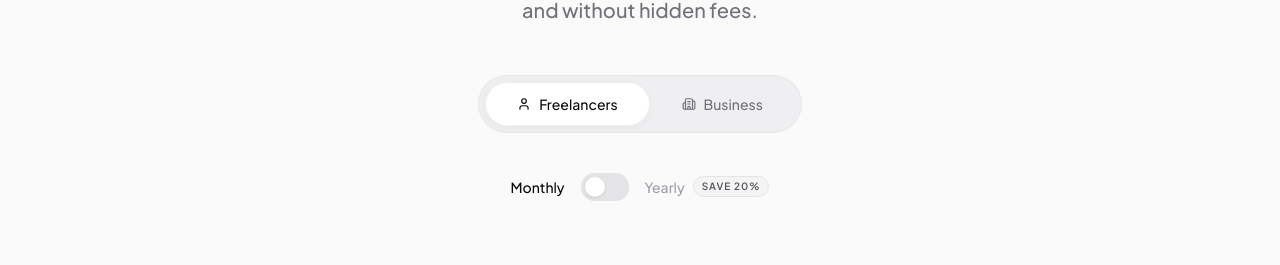
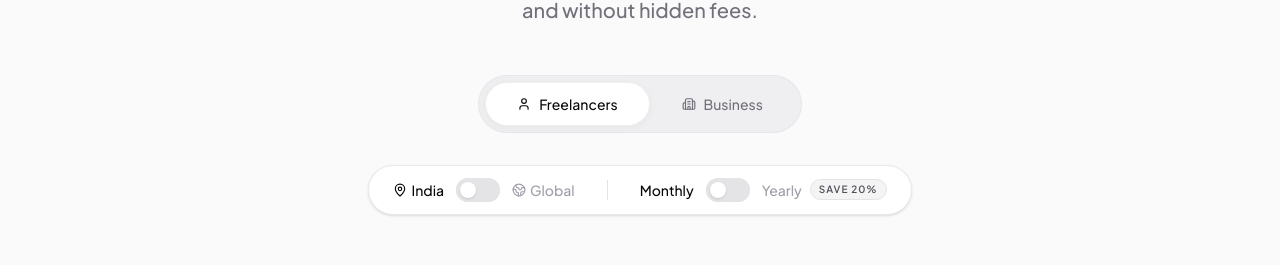
Before and after one commit to hirenmasaliya/aptro-website, a Next.js app: page /pricing in a window 1280 px wide. Shown: the part 470-735 px from the top of the page. Built offline with nearby package versions, Linux system fonts and the light colour scheme; no server answers.

Commit message:
pricing problem solve

```diff
--- a/app/pricing/page.tsx
+++ b/app/pricing/page.tsx
@@ -6,6 +6,8 @@ import {
   User,
   Building2,
   CheckCircle2,
+  Globe2,
+  MapPin
 } from "lucide-react";
 import { motion, AnimatePresence, Variants } from "framer-motion";
 import { Plus_Jakarta_Sans } from "next/font/google";
@@ -31,6 +33,13 @@ const staggerContainer: Variants = {
   }
 };
 
+interface PriceDetails {
+  monthly: number;
+  yearly: number;
+  textMonthly: string;
+  textYearly: string;
+}
+
 interface Plan {
   id: string;
   name: string;
@@ -38,12 +47,8 @@ interface Plan {
   isPopular: boolean;
   features: string[];
   prices: {
-    IN: {
-      monthly: number;
-      yearly: number;
-      textMonthly: string;
-      textYearly: string;
-    };
+    IN: PriceDetails;
+    US?: PriceDetails;
   };
   specialOffer?: string;
 }
@@ -51,6 +56,7 @@ interface Plan {
 export default function PricingPage() {
   const [role, setRole] = useState<"freelancers" | "business">("freelancers");
   const [isYearly, setIsYearly] = useState(false);
+  const [region, setRegion] = useState<"IN" | "US">("IN");
   const [plans, setPlans] = useState<Plan[]>([]);
   const [isLoading, setIsLoading] = useState(true);
 
@@ -60,6 +66,7 @@ export default function PricingPage() {
         const response = await fetch("/api/plans");
         if (!response.ok) throw new Error(`HTTP error! status: ${response.status}`);
         const json = await response.json();
+        console.log(json.data);
         if (json.success) setPlans(json.data || []);
       } catch (error) {
         console.error("Fetch error:", error);
@@ -88,7 +95,7 @@ export default function PricingPage() {
         />
       </div>
 
-      <div className="max-w-6xl mx-auto px-6 relative z-10">
+      <div className="max-w-8xl mx-auto px-6 relative z-10">
 
         {/* --- HEADER --- */}
         <motion.div
@@ -119,10 +126,10 @@ export default function PricingPage() {
             Choose the perfect plan for your scale. Always simple, clear, and without hidden fees.
           </motion.p>
 
-          {/* --- CONTROLS (ROLE & BILLING) --- */}
+          {/* --- CONTROLS --- */}
           <motion.div
             variants={fadeUpItem}
-            className="flex flex-col items-center gap-10"
+            className="flex flex-col items-center gap-8"
           >
             {/* Elegant Role Switcher */}
             <div className="inline-flex p-1.5 bg-zinc-200/50 backdrop-blur-md rounded-full border border-zinc-200/80">
@@ -149,19 +156,47 @@ export default function PricingPage() {
               ))}
             </div>
 
-            {/* Premium Billing Toggle */}
-            <div className="flex items-center gap-4 text-sm font-medium">
+            {/* Region & Billing Controls */}
+            <div className="flex flex-wrap items-center justify-center gap-x-8 gap-y-4 bg-white px-6 py-3 rounded-full border border-zinc-200/80 shadow-sm">
+
+              {/* Region Toggle */}
+              <div className="flex items-center gap-3 text-sm font-medium">
+                <span className={`flex items-center gap-1 ${region === "IN" ? "text-zinc-950" : "text-zinc-400"}`}>
+                  <MapPin size={14} /> India
+                </span>
+                <button
+                  onClick={() => setRegion(region === "IN" ? "US" : "IN")}
+                  className="relative w-11 h-6 bg-zinc-200 rounded-full p-1 transition-colors hover:bg-zinc-300 focus:outline-none"
+                  aria-label="Toggle region"
+                >
+                  <div className={`absolute inset-0 rounded-full transition-colors duration-500 ${region === "US" ? "bg-zinc-950" : "bg-zinc-200"}`} />
+                  <motion.div
+                    animate={{ x: region === "US" ? 20 : 0 }}
+                    transition={{ duration: 0.5, ease: premiumEasing }}
+                    className="relative w-4 h-4 bg-white rounded-full shadow-sm"
+                  />
+                </button>
+                <span className={`flex items-center gap-1 ${region === "US" ? "text-zinc-950" : "text-zinc-400"}`}>
+                  <Globe2 size={14} /> Global
+                </span>
+              </div>
+
+              {/* Divider */}
+              <div className="hidden sm:block w-px h-5 bg-zinc-200" />
+
+              {/* Billing Toggle */}
+              <div className="flex items-center gap-3 text-sm font-medium">
                 <span className={!isYearly ? "text-zinc-950" : "text-zinc-400"}>Monthly</span>
                 <button
                   onClick={() => setIsYearly(!isYearly)}
-                className="relative w-12 h-7 bg-zinc-200 rounded-full p-1 transition-colors hover:bg-zinc-300 focus:outline-none"
+                  className="relative w-11 h-6 bg-zinc-200 rounded-full p-1 transition-colors hover:bg-zinc-300 focus:outline-none"
                   aria-label="Toggle yearly billing"
                 >
                   <div className={`absolute inset-0 rounded-full transition-colors duration-500 ${isYearly ? "bg-zinc-950" : "bg-zinc-200"}`} />
                   <motion.div
                     animate={{ x: isYearly ? 20 : 0 }}
                     transition={{ duration: 0.5, ease: premiumEasing }}
-                  className="relative w-5 h-5 bg-white rounded-full shadow-sm"
+                    className="relative w-4 h-4 bg-white rounded-full shadow-sm"
                   />
                 </button>
                 <span className="flex items-center gap-2">
@@ -171,11 +206,13 @@ export default function PricingPage() {
                   </span>
                 </span>
               </div>
+
+            </div>
           </motion.div>
         </motion.div>
 
         {/* --- PRICING GRID --- */}
-        <div className="grid md:grid-cols-2 lg:grid-cols-3 gap-6 items-start max-w-5xl mx-auto min-h-[400px]">
+        <div className="grid md:grid-cols-2 lg:grid-cols-4 gap-4 items-start max-w-9xl mx-auto min-h-[400px]">
           {isLoading ? (
             // ELEGANT SKELETON LOADERS
             <>
@@ -207,6 +244,24 @@ export default function PricingPage() {
             <AnimatePresence mode="popLayout">
               {filteredPlans.map((tier, i) => {
                 const isPopular = tier.isPopular;
+
+                // --- NEW LOGIC: Check for Free Trial ---
+                const activePriceData = tier.prices?.[region];
+                let displayPrice = "N/A";
+                let isFreePlan = false;
+
+                if (activePriceData) {
+                  // Identify if this is a free plan based on the monthly price being 0
+                  if (activePriceData.monthly === 0 || activePriceData.textMonthly === "₹0" || activePriceData.textMonthly === "$0") {
+                    isFreePlan = true;
+                  }
+
+                  if (isYearly) {
+                    displayPrice = activePriceData.textYearly || (region === "IN" ? `₹${activePriceData.yearly}` : `$${activePriceData.yearly}`);
+                  } else {
+                    displayPrice = activePriceData.textMonthly || (region === "IN" ? `₹${activePriceData.monthly}` : `$${activePriceData.monthly}`);
+                  }
+                }
 
                 return (
                   <motion.div
@@ -243,12 +298,25 @@ export default function PricingPage() {
 
                     {/* PRICE */}
                     <div className="mb-6 flex items-baseline">
+                      {isFreePlan ? (
+                        <>
                           <span className="text-4xl md:text-5xl font-semibold tracking-tight">
-                        {isYearly ? tier.prices.IN.textYearly : tier.prices.IN.textMonthly}
+                            15 Days
+                          </span>
+                          <span className={`text-sm font-medium ml-2 ${isPopular ? "text-zinc-500" : "text-zinc-400"}`}>
+                            Free Trial
+                          </span>
+                        </>
+                      ) : (
+                        <>
+                          <span className="text-4xl md:text-5xl font-semibold tracking-tight">
+                            {displayPrice}
                           </span>
                           <span className={`text-sm font-medium ml-2 ${isPopular ? "text-zinc-500" : "text-zinc-400"}`}>
                             {isYearly ? "/year" : "/month"}
                           </span>
+                        </>
+                      )}
                     </div>
 
                     {/* DIVIDER */}
```
Lines whose indentation alone changed are shown as unchanged.
